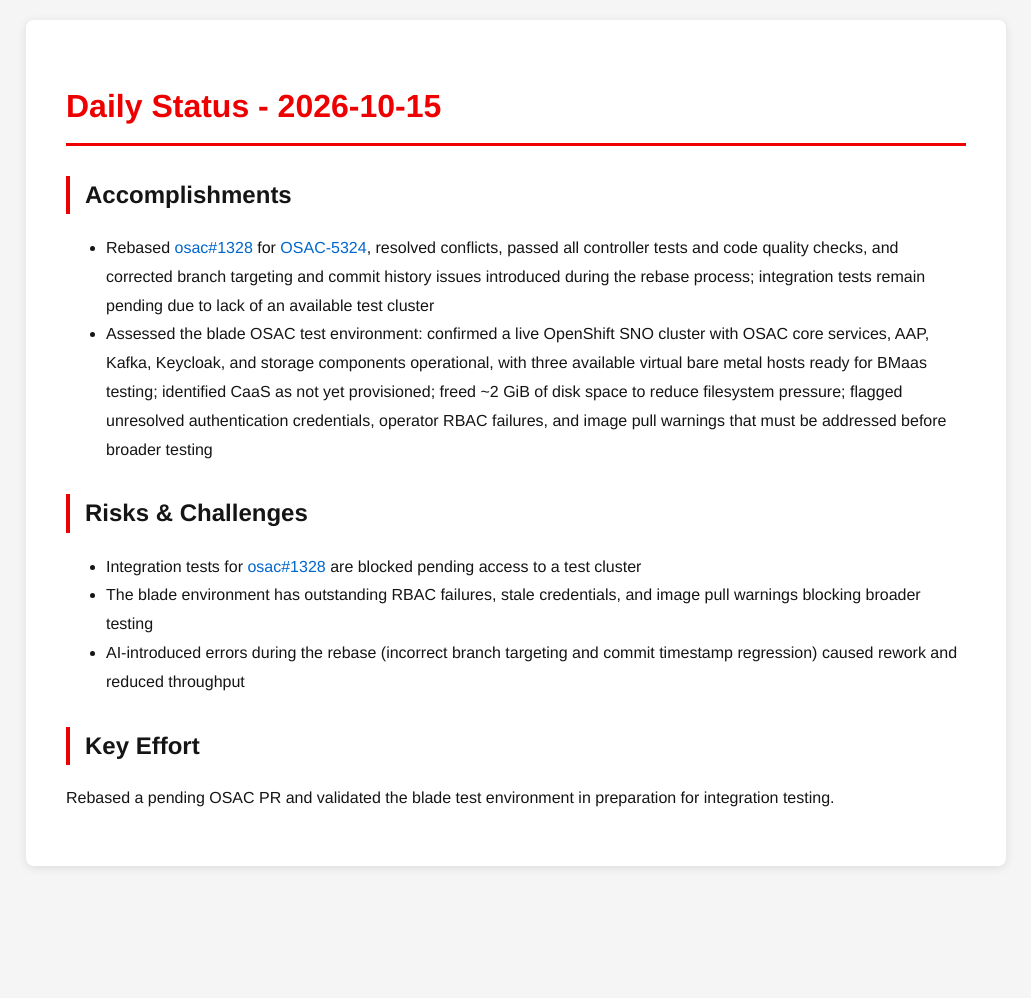
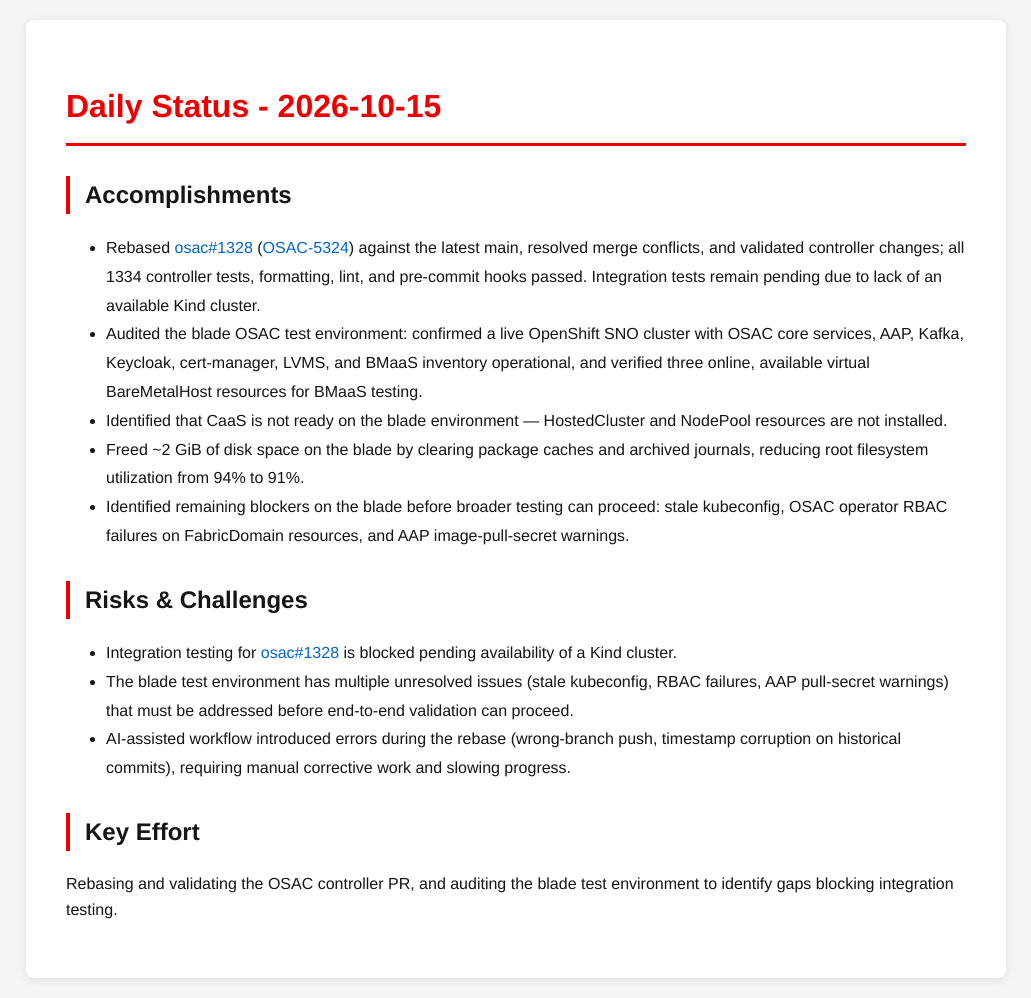
Before and after one commit to tzvatot/daily-status, a Jekyll site: the page built from 2026-10-15.md, in a window 1280 px wide. Shown: the whole page, without its empty margins (124-1155 px from the left). Built offline with Jekyll 4.4.1, drawn with Linux system fonts in a browser that asks for light colours; before the commit the page ends 900 px from its top, so only the background shows below that.

Commit message:
Daily status update - 2026-10-15

```diff
--- a/2026-10-15.md
+++ b/2026-10-15.md
@@ -7,13 +7,16 @@
 # Daily Status - 2026-10-15
 
 ## Accomplishments
-- Rebased [osac#1328](https://github.com/osac-project/osac/pull/1328) for [OSAC-5324](https://redhat.atlassian.net/browse/OSAC-5324), resolved conflicts, passed all controller tests and code quality checks, and corrected branch targeting and commit history issues introduced during the rebase process; integration tests remain pending due to lack of an available test cluster
-- Assessed the blade OSAC test environment: confirmed a live OpenShift SNO cluster with OSAC core services, AAP, Kafka, Keycloak, and storage components operational, with three available virtual bare metal hosts ready for BMaas testing; identified CaaS as not yet provisioned; freed ~2 GiB of disk space to reduce filesystem pressure; flagged unresolved authentication credentials, operator RBAC failures, and image pull warnings that must be addressed before broader testing
+- Rebased [osac#1328](https://github.com/osac-project/osac/pull/1328) ([OSAC-5324](https://redhat.atlassian.net/browse/OSAC-5324)) against the latest main, resolved merge conflicts, and validated controller changes; all 1334 controller tests, formatting, lint, and pre-commit hooks passed. Integration tests remain pending due to lack of an available Kind cluster.
+- Audited the blade OSAC test environment: confirmed a live OpenShift SNO cluster with OSAC core services, AAP, Kafka, Keycloak, cert-manager, LVMS, and BMaaS inventory operational, and verified three online, available virtual BareMetalHost resources for BMaaS testing.
+- Identified that CaaS is not ready on the blade environment — HostedCluster and NodePool resources are not installed.
+- Freed ~2 GiB of disk space on the blade by clearing package caches and archived journals, reducing root filesystem utilization from 94% to 91%.
+- Identified remaining blockers on the blade before broader testing can proceed: stale kubeconfig, OSAC operator RBAC failures on FabricDomain resources, and AAP image-pull-secret warnings.
 
 ## Risks & Challenges
-- Integration tests for [osac#1328](https://github.com/osac-project/osac/pull/1328) are blocked pending access to a test cluster
-- The blade environment has outstanding RBAC failures, stale credentials, and image pull warnings blocking broader testing
-- AI-introduced errors during the rebase (incorrect branch targeting and commit timestamp regression) caused rework and reduced throughput
+- Integration testing for [osac#1328](https://github.com/osac-project/osac/pull/1328) is blocked pending availability of a Kind cluster.
+- The blade test environment has multiple unresolved issues (stale kubeconfig, RBAC failures, AAP pull-secret warnings) that must be addressed before end-to-end validation can proceed.
+- AI-assisted workflow introduced errors during the rebase (wrong-branch push, timestamp corruption on historical commits), requiring manual corrective work and slowing progress.
 
 ## Key Effort
-Rebased a pending OSAC PR and validated the blade test environment in preparation for integration testing.
+Rebasing and validating the OSAC controller PR, and auditing the blade test environment to identify gaps blocking integration testing.
```
